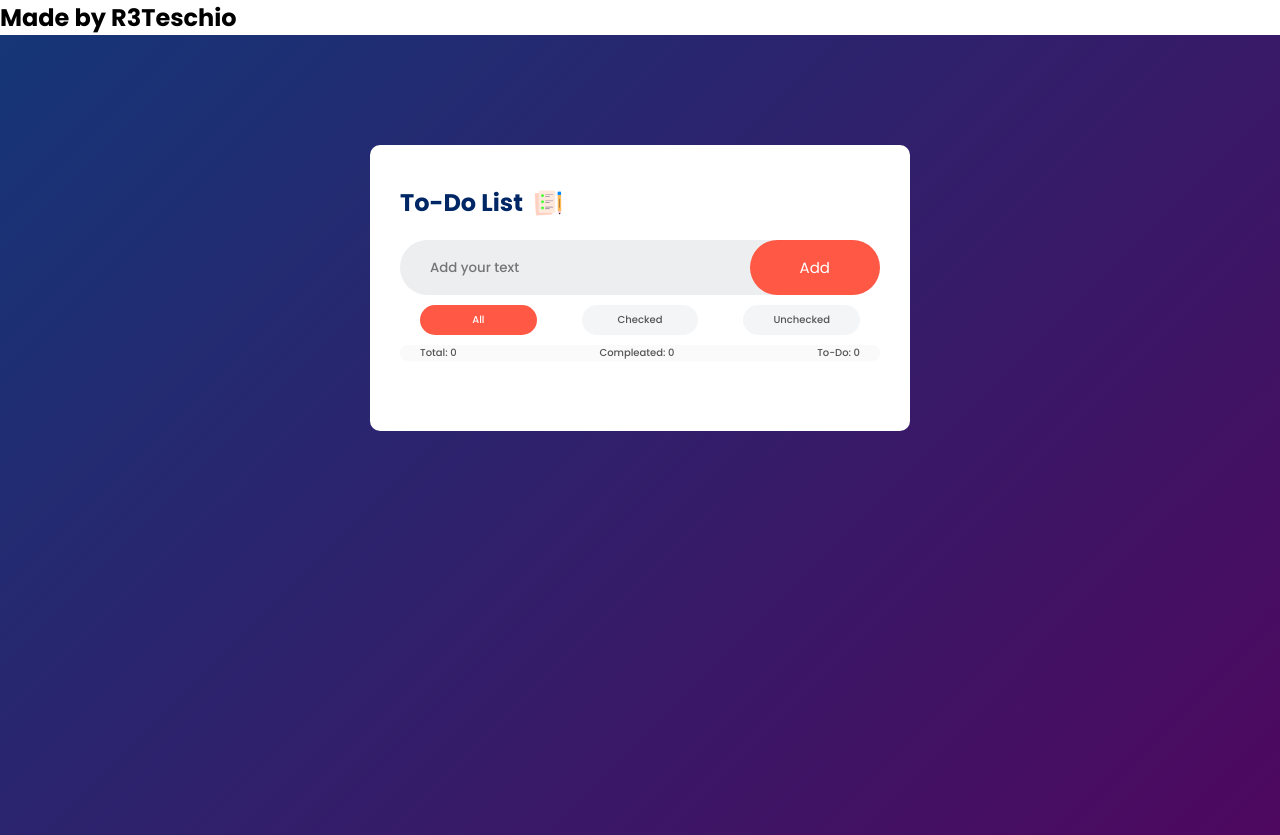
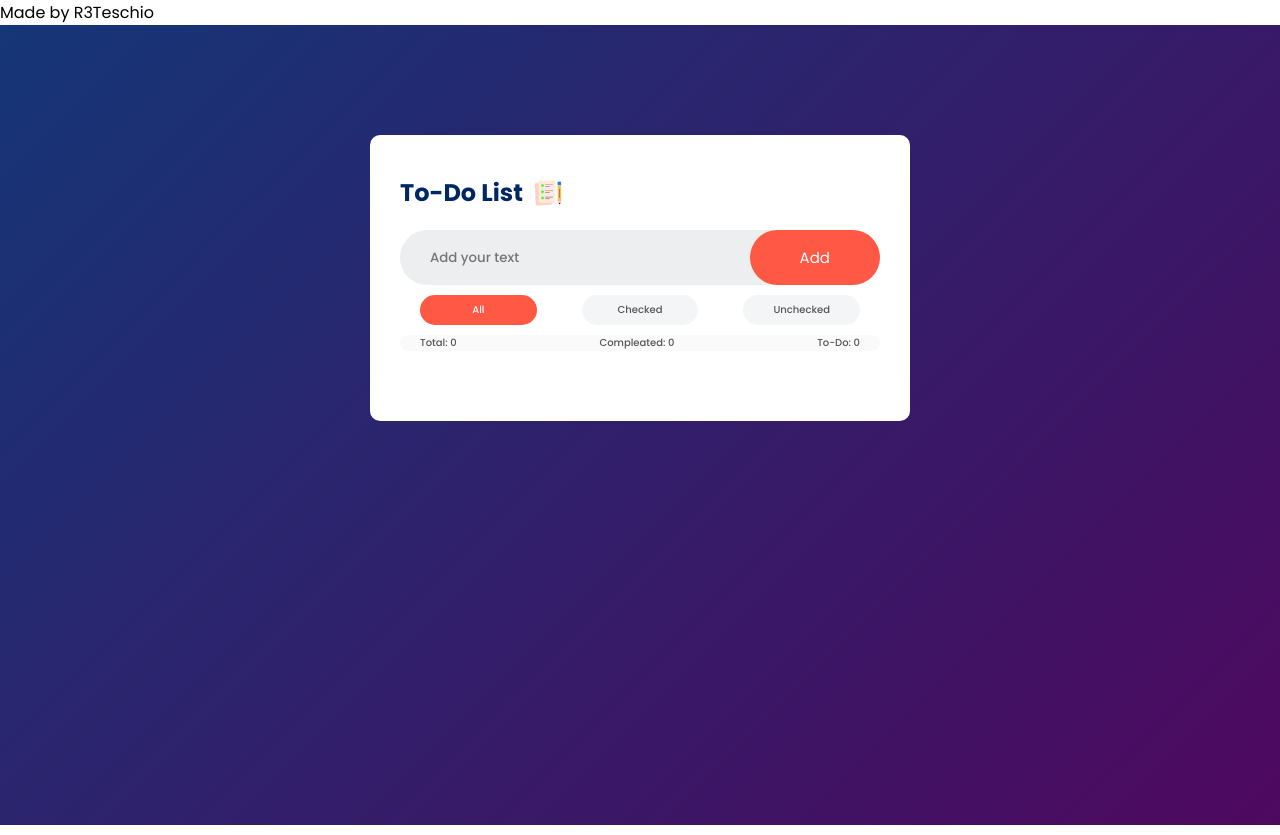
Before and after one commit to R3Teschi0/To-Do-list, a plain HTML site: page index.html in a window 1280 px wide. Drawn offline with Linux system fonts and the light colour scheme.

Commit message:
Update index.html

```diff
--- a/index.html
+++ b/index.html
@@ -7,7 +7,7 @@
     <link rel="stylesheet" href="style.css">
 </head>
 <body>
-    <h2 id="myHeader">Made by R3Teschio</h2>
+    <p id="myHeader">Made by R3Teschio</p>
     <div class="container">
         <div class="todo-app">
             <h2>To-Do List <img src="images/icon.png" alt="icon.png"></h2>
```
